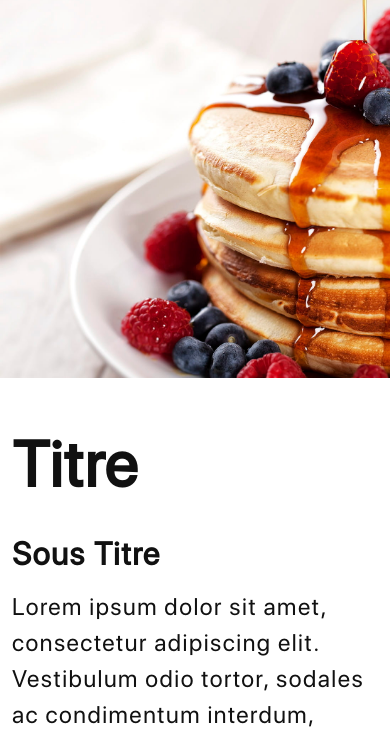
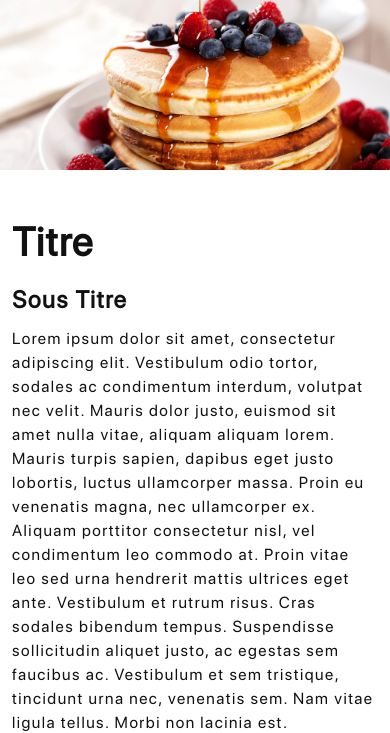
Before and after one commit to liorthr/website-lior-completed, a website: page article-recipe-1.html in a window 390 px wide. Shown: the part 122-855 px from the top of the page. Drawn offline with nearby package versions, Linux system fonts and the light colour scheme; files that its build step writes are made by us from their sources.

Commit message:
article blog mobile responsive

```diff
--- a/scss/article.scss
+++ b/scss/article.scss
@@ -46,3 +46,24 @@
     margin-bottom: 1em;
     text-align: center;
 }
+
+@include media-breakpoint-down(md) {
+    .img-back {
+        height: 12em;
+    }
+
+    .article-content .artictle-title {
+        font-size: 2.5em;
+    }
+
+    .article-content .artictle-subtitle {
+        font-size: 1.5em;
+
+    }
+
+    .article-content .artictle-paragraph {
+        font-size: 1em;
+    }
+
+
+}
```
